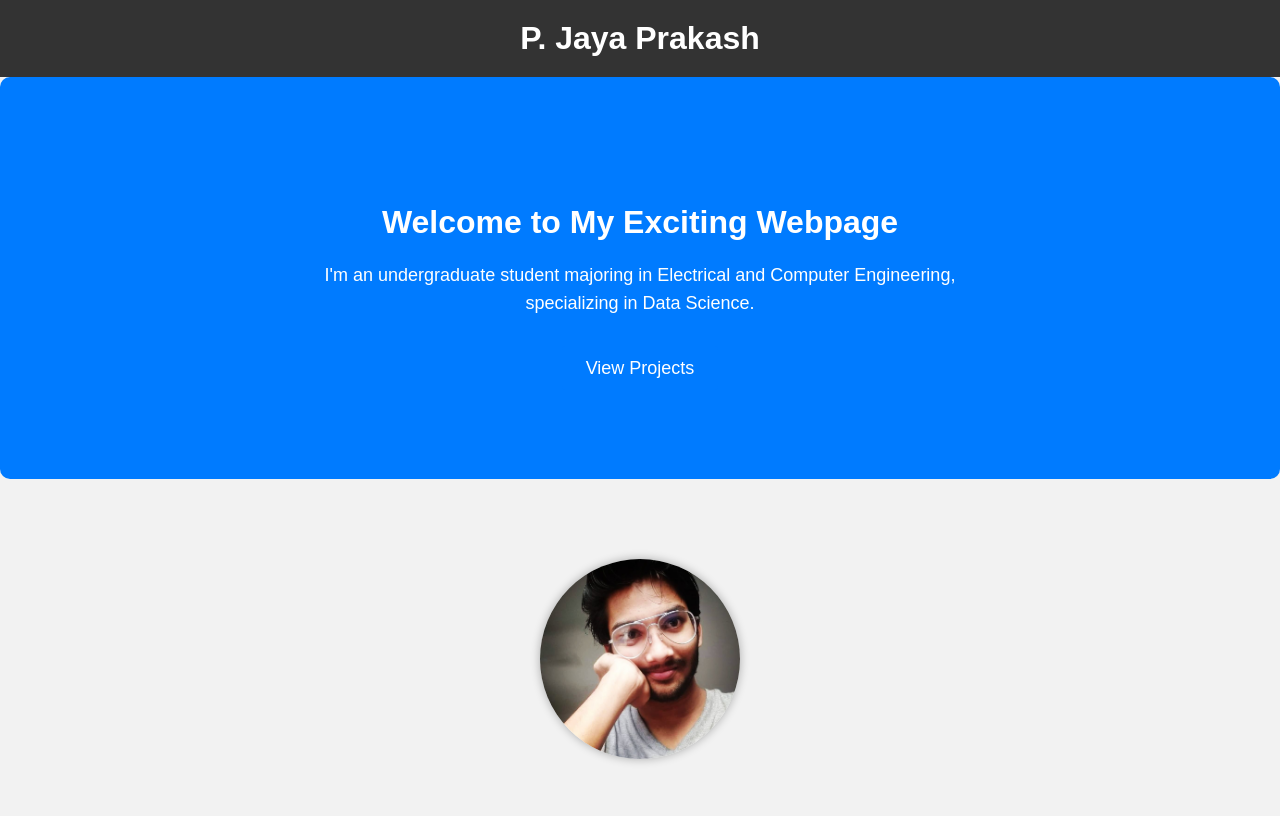
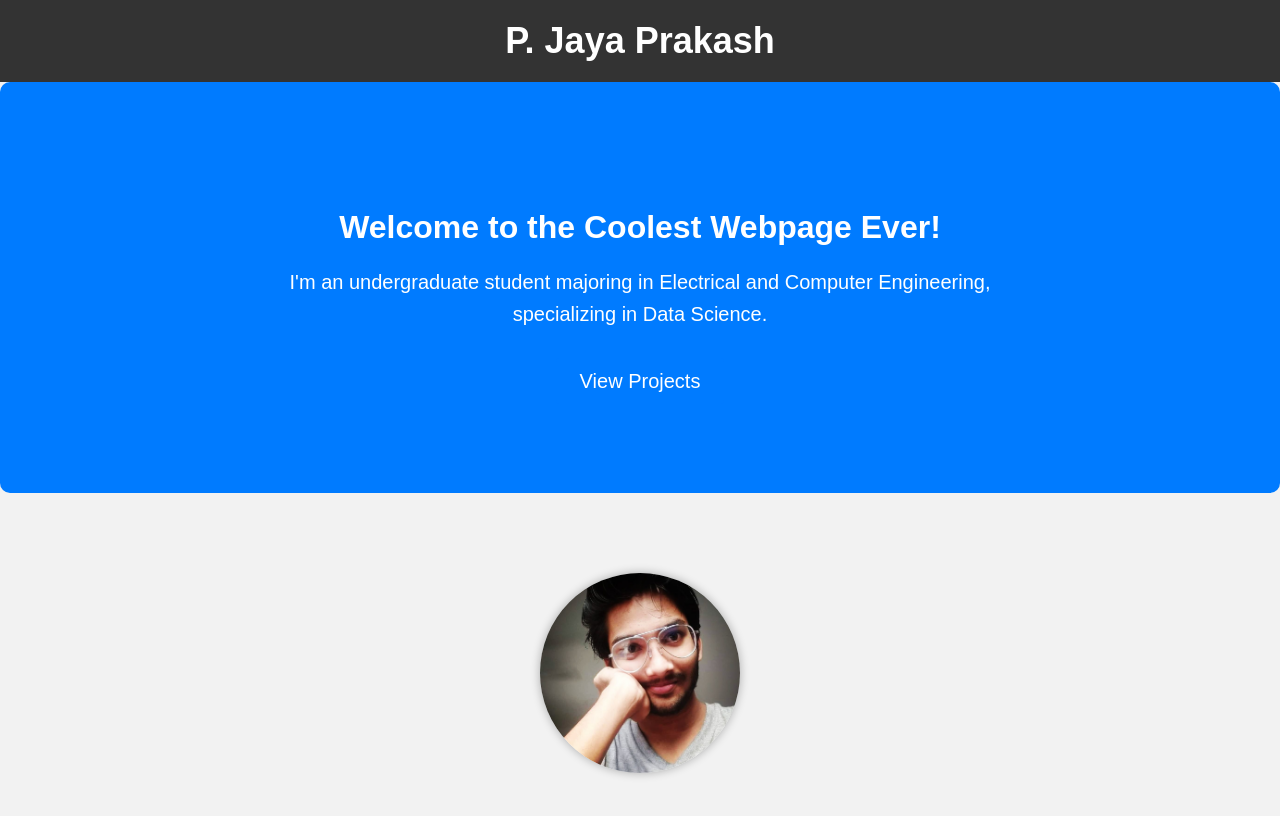
Before and after one commit to PRAKASH2003P/NEW, a plain HTML site: page index.html in a window 1280 px wide. Shown: the top 816 px of the page. Drawn offline with Linux system fonts and the light colour scheme.

Commit message:
Update index.html

```diff
--- a/index.html
+++ b/index.html
@@ -3,7 +3,7 @@
 <head>
   <meta charset="UTF-8">
   <meta name="viewport" content="width=device-width, initial-scale=1.0">
-  <title>Professional Webpage</title>
+  <title>The Coolest Webpage Ever</title>
   <style>
     * {
       box-sizing: border-box;
@@ -25,7 +25,7 @@
     }
 
     h1 {
-      font-size: 32px;
+      font-size: 36px;
       margin: 0;
     }
 
@@ -49,7 +49,7 @@
     }
 
     .hero p {
-      font-size: 18px;
+      font-size: 20px;
       margin-bottom: 40px;
       line-height: 1.6;
     }
@@ -60,7 +60,7 @@
       padding: 12px 24px;
       border-radius: 4px;
       text-decoration: none;
-      font-size: 18px;
+      font-size: 20px;
       transition: background-color 0.3s ease;
       border: none;
     }
@@ -157,7 +157,7 @@
 
   <section class="hero">
     <div class="container">
-      <h2>Welcome to My Exciting Webpage</h2>
+      <h2>Welcome to the Coolest Webpage Ever!</h2>
       <p>I'm an undergraduate student majoring in Electrical and Computer Engineering, specializing in Data Science.</p>
       <a href="#" class="btn">View Projects</a>
     </div>
```
